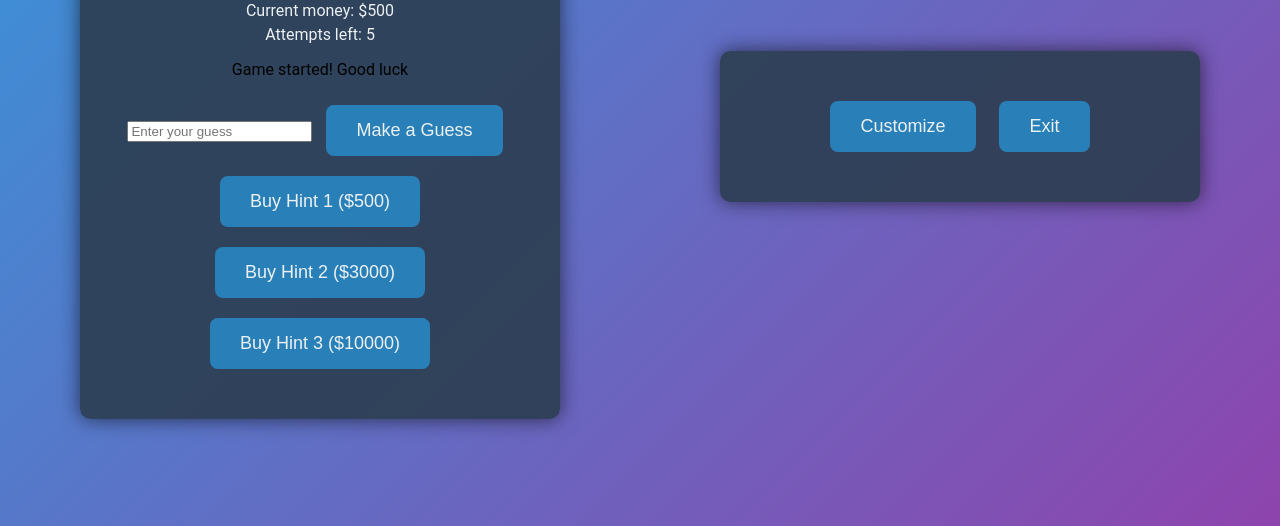
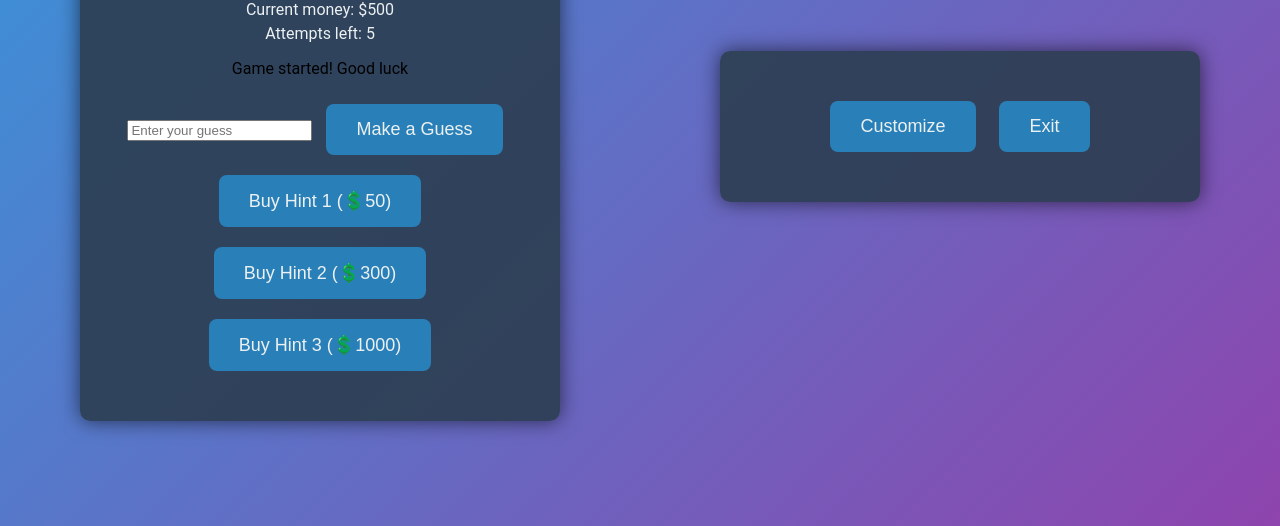
Before and after one commit to JohnFrancis19/Guessing-Game, a plain HTML site: page index.html in a window 1280 px wide. Both pictures are taken after a click on the button "Play". Shown: the part 274-800 px from the top of the page. Drawn offline with Linux system fonts and the light colour scheme.

Commit message:
done revert money & add new money style

```diff
--- a/index.html
+++ b/index.html
@@ -25,9 +25,9 @@
     <p id="result"></p>
     <input type="text" id="guess" placeholder="Enter your guess">
     <button class="button" onclick="makeGuess()">Make a Guess</button>
-    <button class="button" onclick="buyHint(1)">Buy Hint 1 ($500)</button>
-    <button class="button" onclick="buyHint(2)">Buy Hint 2 ($3000)</button>
-    <button class="button" onclick="buyHint(3)">Buy Hint 3 ($10000)</button>
+    <button class="button" onclick="buyHint(1)">Buy Hint 1 (💲50)</button>
+    <button class="button" onclick="buyHint(2)">Buy Hint 2 (💲300)</button>
+    <button class="button" onclick="buyHint(3)">Buy Hint 3 (💲1000)</button>
     <button class="button" id="play-again-btn" style="display: none;" onclick="playAgain()">Play Again</button>
     <button class="button" id="exit-btn" style="display: none;" onclick="exitGame()">Exit Game</button>
   </div>
```
